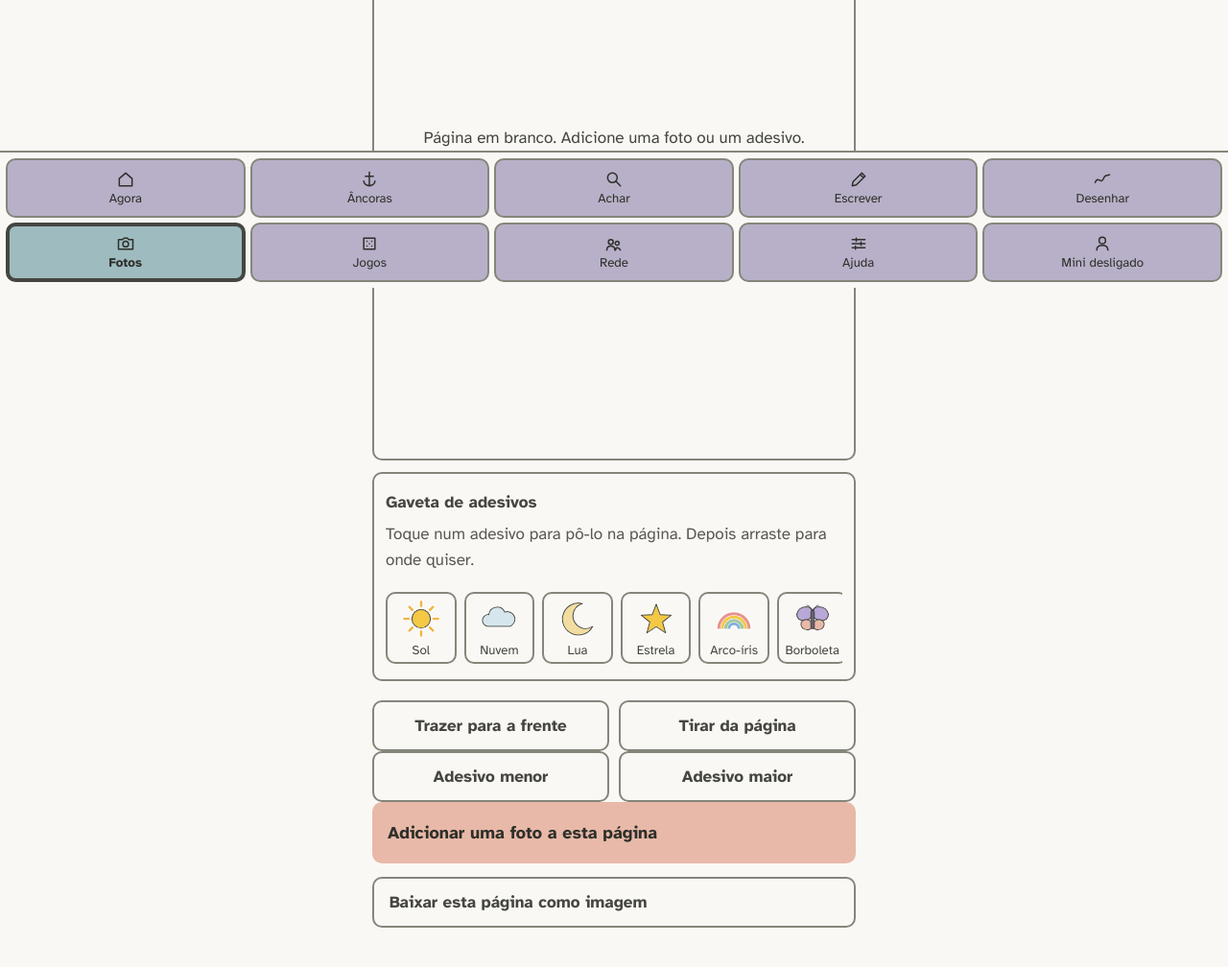
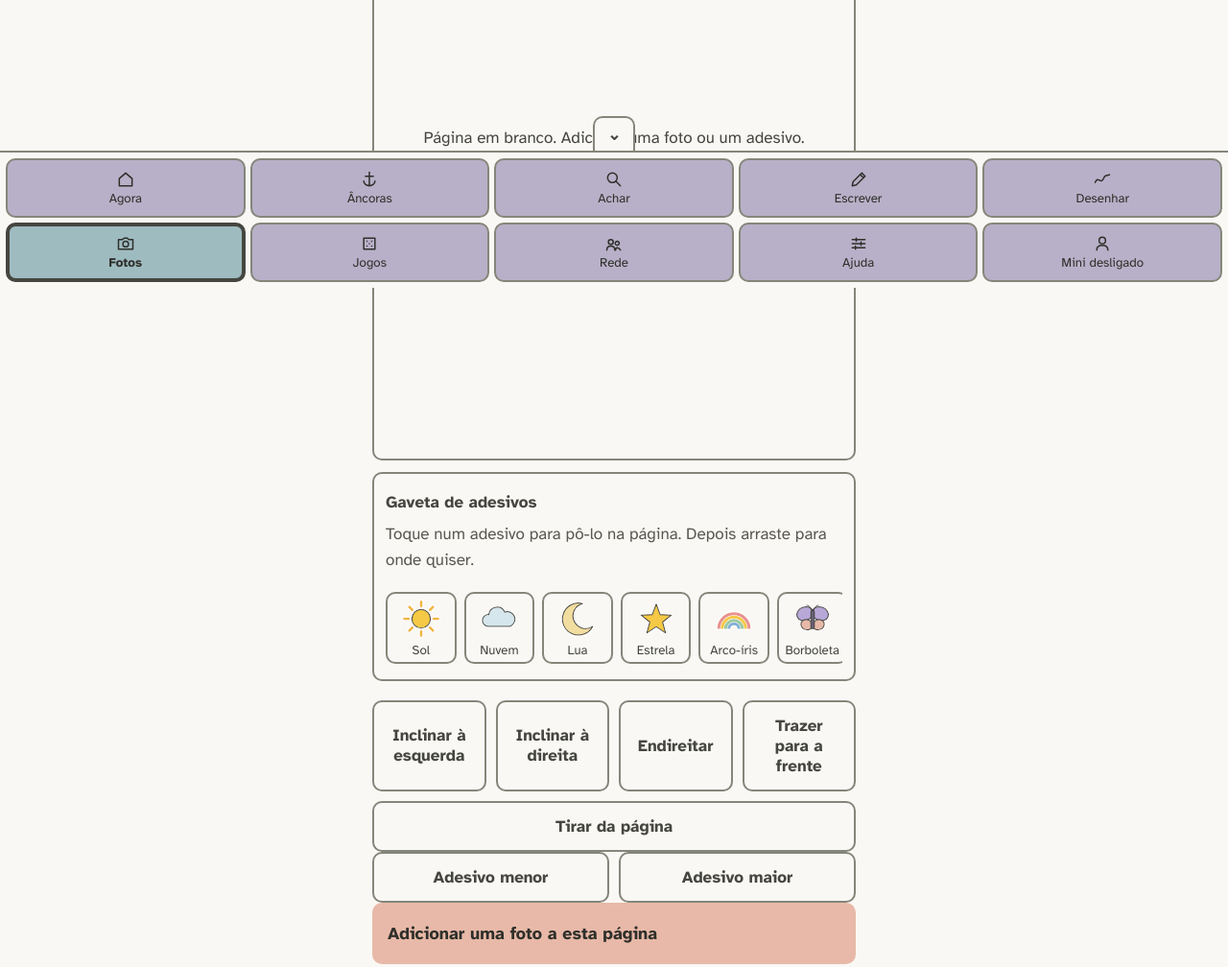
Before and after one commit to TathiLaranja/enseada, a plain HTML site: page album.html in a window 1280 px wide. Shown: the part 500-1508 px from the top of the page at 96% size. Drawn offline with Linux system fonts and the light colour scheme.

Commit message:
Recolhe navegação e ajusta inclinação das polaroides
Co-authored-by: Copilot <223556219+Copilot@users.noreply.github.com>

```diff
--- a/album.html
+++ b/album.html
@@ -41,6 +41,9 @@
   <p class="explica" id="recado-album" role="status"></p>
 
   <div class="botao-fileira" id="acoes-polaroid">
+    <button type="button" class="botao-simples" id="inclinar-esquerda" disabled>Inclinar à esquerda</button>
+    <button type="button" class="botao-simples" id="inclinar-direita" disabled>Inclinar à direita</button>
+    <button type="button" class="botao-simples" id="endireitar-polaroid" disabled>Endireitar</button>
     <button type="button" class="botao-simples" id="trazer-frente" disabled>Trazer para a frente</button>
     <button type="button" class="botao-simples" id="tirar-polaroid" disabled>Tirar da página</button>
   </div>
--- a/css/base.css
+++ b/css/base.css
@@ -123,18 +123,55 @@ a { color: var(--texto); }
 }
 
 /* Menu fixo de baixo: cards grandes, cinco por fileira, dois toques de altura. */
-.menu-rodape {
+.menu-envoltorio {
   position: fixed;
   left: 0;
   right: 0;
   bottom: 0;
+  z-index: 10;
+  pointer-events: none;
+}
+
+.menu-rodape {
+  position: relative;
   display: grid;
   grid-template-columns: repeat(5, 1fr);
   gap: 5px;
   background: var(--fundo);
   border-top: 2px solid var(--contorno);
   padding: 6px 6px calc(6px + env(safe-area-inset-bottom, 0px));
-  z-index: 10;
+  pointer-events: auto;
+  transform: translateY(0);
+  transition: transform 240ms ease !important;
+}
+
+.menu-alternar {
+  position: absolute;
+  top: 0;
+  left: 50%;
+  width: 44px;
+  height: 36px;
+  padding: 0;
+  transform: translate(-50%, -100%);
+  border: 2px solid var(--contorno);
+  border-bottom: 0;
+  border-radius: var(--raio) var(--raio) 0 0;
+  background: var(--fundo);
+  color: var(--texto);
+  font: inherit;
+  font-weight: 700;
+  line-height: 1;
+  cursor: pointer;
+  pointer-events: auto;
+}
+
+.menu-envoltorio.recolhido .menu-rodape {
+  transform: translateY(100%);
+  pointer-events: none;
+}
+
+body.menu-recolhido .pagina {
+  padding-bottom: calc(64px + env(safe-area-inset-bottom, 0px));
 }
 
 .card-menu {
@@ -308,6 +345,7 @@ textarea {
 
 @media (prefers-reduced-motion: reduce) {
   html { scroll-behavior: auto; }
+  .menu-rodape { transition: none !important; }
 }
 
 [hidden] { display: none !important; }
@@ -702,8 +740,11 @@ textarea {
 .abertura-lista { margin: 0 0 24px; padding-left: 20px; }
 .abertura-lista li { margin-bottom: 10px; }
 
-body.com-abertura .menu-rodape { display: none; }
+body.com-abertura .menu-envoltorio { display: none; }
 body.com-abertura .pagina {
+  padding-bottom: calc(40px + env(safe-area-inset-bottom, 0px));
+}
+body.com-abertura.menu-recolhido .pagina {
   padding-bottom: calc(40px + env(safe-area-inset-bottom, 0px));
 }
 
--- a/js/album.js
+++ b/js/album.js
@@ -137,6 +137,13 @@ function albumMover(album, paginaId, itemId, x, y) {
   });
 }
 
+/* Ajusta a inclinacao de uma polaroid, limitada a oito graus para cada lado. */
+function albumGirarPolaroid(album, paginaId, itemId, giro) {
+  return albumTrocarItem(album, paginaId, itemId, function (q, tipo) {
+    return tipo === "polaroid" ? albumCom(q, { giro: albumLimitar(giro, -8, 8) }) : q;
+  });
+}
+
 /* Aumenta ou diminui um adesivo (passo de 4% da largura), mantendo dentro da pagina. */
 function albumRedimensionarAdesivo(album, paginaId, itemId, sentido) {
   return albumTrocarItem(album, paginaId, itemId, function (q, tipo) {
@@ -210,6 +217,7 @@ if (typeof module !== "undefined" && module.exports) {
     albumAdicionarAdesivo: albumAdicionarAdesivo,
     albumBuscar: albumBuscar,
     albumMover: albumMover,
+    albumGirarPolaroid: albumGirarPolaroid,
     albumRedimensionarAdesivo: albumRedimensionarAdesivo,
     albumAnotar: albumAnotar,
     albumTrazerParaFrente: albumTrazerParaFrente,
--- a/js/menu.js
+++ b/js/menu.js
@@ -46,9 +46,30 @@ function desenharIcone(caminho) {
 
 function montarMenu(caminho) {
   var atual = arquivoDaTela(caminho);
+  var envoltorio = document.createElement("div");
+  envoltorio.className = "menu-envoltorio";
+
+  var alternar = document.createElement("button");
+  alternar.type = "button";
+  alternar.className = "menu-alternar";
+  alternar.setAttribute("aria-expanded", "true");
+
   var nav = document.createElement("nav");
   nav.className = "menu-rodape";
   nav.setAttribute("aria-label", "Telas do Enseada");
+
+  function atualizarBotao(recolhido) {
+    alternar.textContent = recolhido ? "⌃" : "⌄";
+    alternar.setAttribute("aria-label", recolhido ? "Mostrar navegação" : "Recolher navegação");
+    alternar.setAttribute("aria-expanded", recolhido ? "false" : "true");
+    nav.inert = recolhido;
+    envoltorio.classList.toggle("recolhido", recolhido);
+    document.body.classList.toggle("menu-recolhido", recolhido);
+  }
+
+  alternar.addEventListener("click", function () {
+    atualizarBotao(!envoltorio.classList.contains("recolhido"));
+  });
 
   ITENS_DO_MENU.forEach(function (item) {
     var link = document.createElement("a");
@@ -66,7 +87,10 @@ function montarMenu(caminho) {
   });
 
   nav.appendChild(montarCardMini(atual));
-  document.body.appendChild(nav);
+  envoltorio.appendChild(alternar);
+  envoltorio.appendChild(nav);
+  document.body.appendChild(envoltorio);
+  atualizarBotao(false);
 }
 
 function montarCardMini(atual) {
--- a/js/tela-album.js
+++ b/js/tela-album.js
@@ -14,6 +14,9 @@
   var recado = document.getElementById("recado-album");
   var btnFrente = document.getElementById("trazer-frente");
   var btnTirar = document.getElementById("tirar-polaroid");
+  var btnInclinarEsquerda = document.getElementById("inclinar-esquerda");
+  var btnInclinarDireita = document.getElementById("inclinar-direita");
+  var btnEndireitar = document.getElementById("endireitar-polaroid");
   var btnMenor = document.getElementById("adesivo-menor");
   var btnMaior = document.getElementById("adesivo-maior");
 
@@ -90,6 +93,9 @@
     var achado = id ? albumBuscar(paginaAtual(), id) : null;
     btnFrente.disabled = !achado;
     btnTirar.disabled = !achado;
+    btnInclinarEsquerda.disabled = !achado || achado.tipo !== "polaroid";
+    btnInclinarDireita.disabled = !achado || achado.tipo !== "polaroid";
+    btnEndireitar.disabled = !achado || achado.tipo !== "polaroid";
     btnMenor.disabled = !achado || achado.tipo !== "adesivo";
     btnMaior.disabled = !achado || achado.tipo !== "adesivo";
     Array.prototype.forEach.call(mural.children, function (c) {
@@ -260,6 +266,23 @@
     escolhida = null;
     guardar();
     recado.textContent = "Foi tirado da página.";
+    desenhar();
+  });
+
+  function inclinarPolaroid(sentido) {
+    if (!escolhida) { return; }
+    var polaroid = buscar(escolhida);
+    if (!polaroid) { return; }
+    album = albumGirarPolaroid(album, paginaId, escolhida, polaroid.giro + sentido * 2);
+    if (!guardar()) { dizerFalha(); }
+    desenhar();
+  }
+  btnInclinarEsquerda.addEventListener("click", function () { inclinarPolaroid(-1); });
+  btnInclinarDireita.addEventListener("click", function () { inclinarPolaroid(1); });
+  btnEndireitar.addEventListener("click", function () {
+    if (!escolhida || !buscar(escolhida)) { return; }
+    album = albumGirarPolaroid(album, paginaId, escolhida, 0);
+    if (!guardar()) { dizerFalha(); }
     desenhar();
   });
 
```
Also changed, not shown: teste/album.test.js (+12 -0 lines), teste/menu.test.js (+13 -0 lines).
